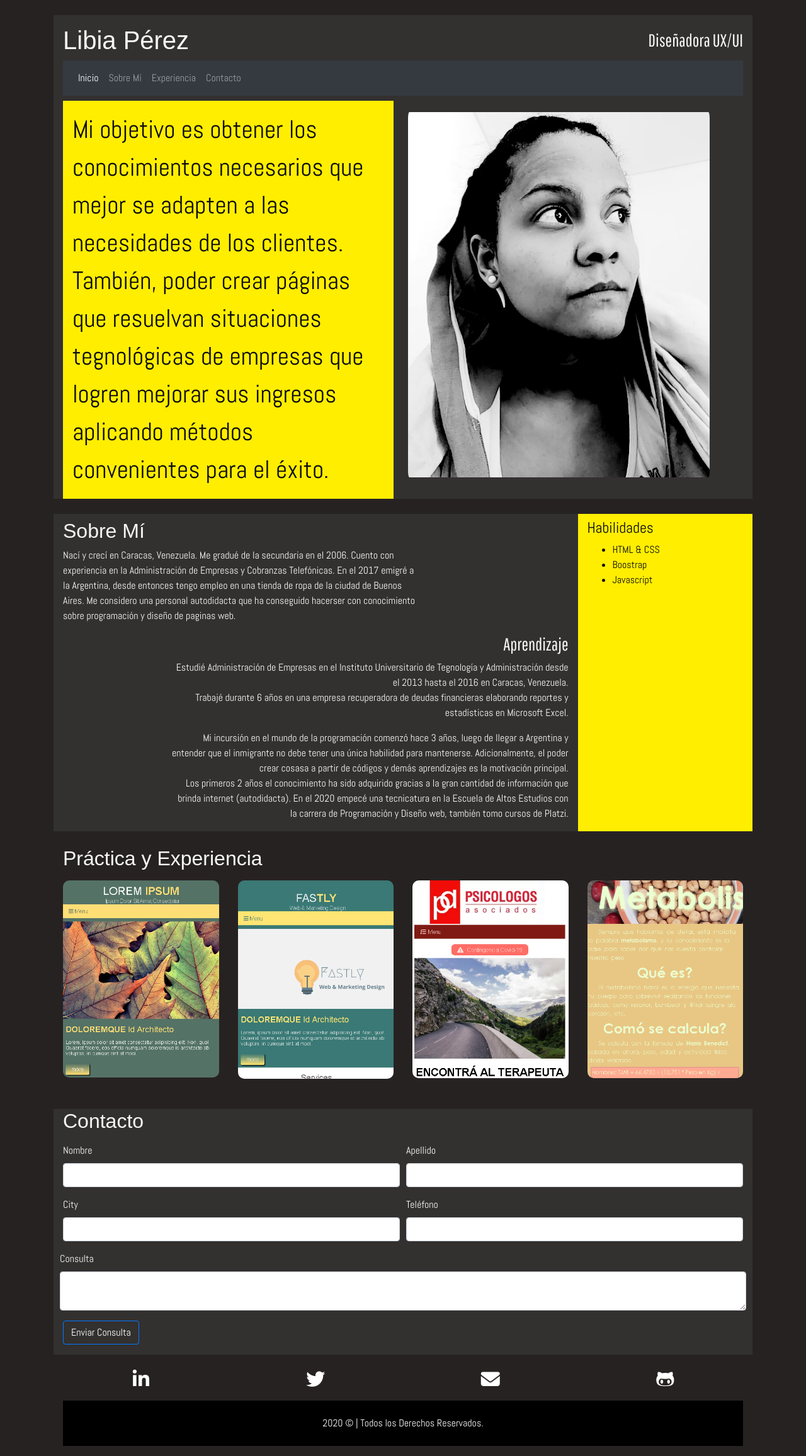
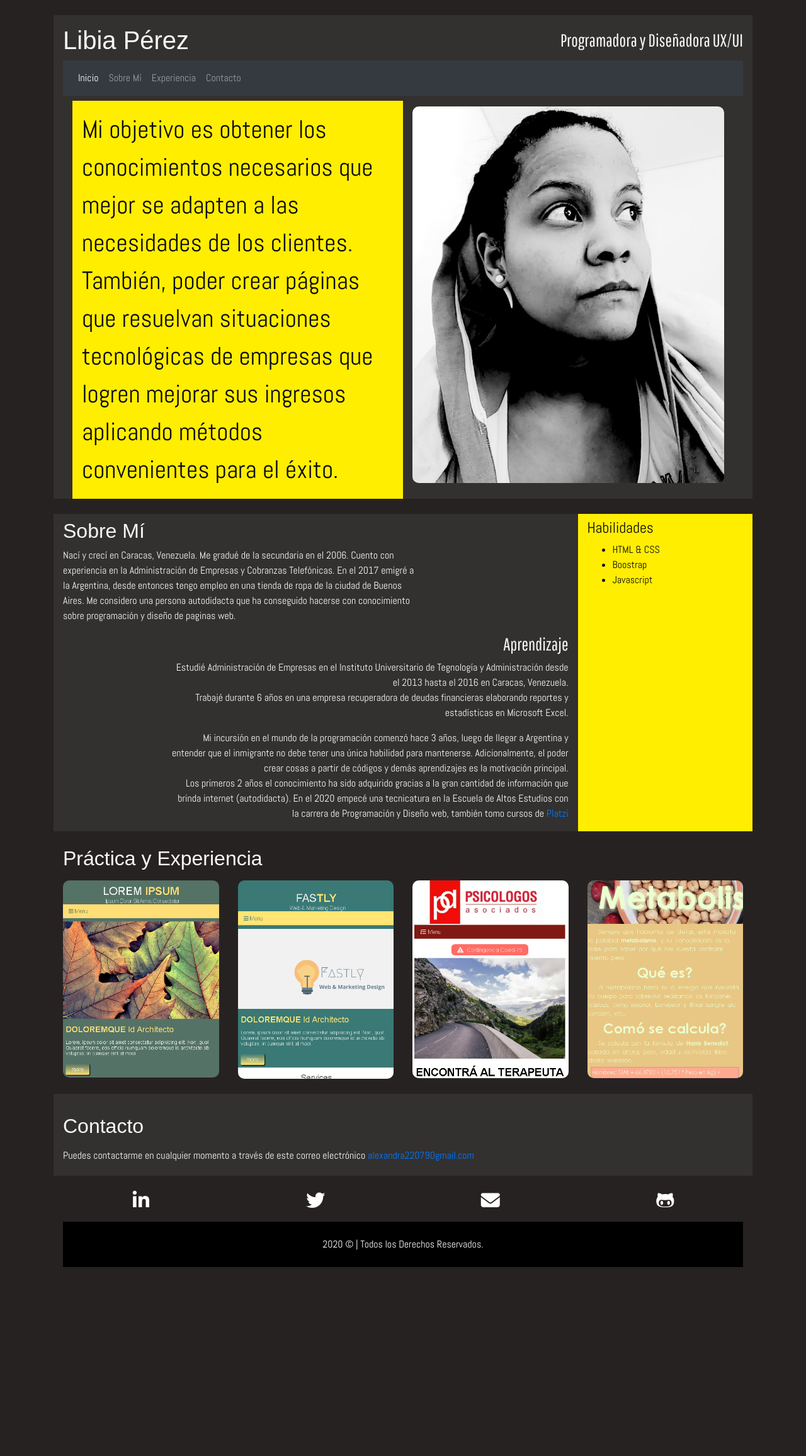
Before and after one commit to alexadictiva/alexadictiva.github.com, a plain HTML site: page index.html in a window 1280 px wide. Shown: the whole page at 63% size. After the commit the page ends 2028 px from the top, so only its background shows below. Drawn offline with nearby package versions, Linux system fonts and the light colour scheme; a web font is replaced by a local one.

Commit message:
verify mistakes and form paused

```diff
--- a/index.html
+++ b/index.html
@@ -1,54 +1,30 @@
 <!DOCTYPE html>
 <html lang="en">
+
 <head>
   <meta charset="UTF-8" />
   <meta name="viewport" content="width=device-width, initial-scale=1.0" />
-    <link
-      href="https://fonts.googleapis.com/css2?family=Lexend+Zetta&display=swap"
-      rel="stylesheet"
-    />
-    <link
-      href="https://fonts.googleapis.com/css2?family=Abel&display=swap"
-      rel="stylesheet"
-    />
-    <link
-      href="https://fonts.googleapis.com/css2?family=Francois+One&display=swap"
-      rel="stylesheet"
-    />
-    <link
-      href="https://fonts.googleapis.com/css2?family=Pathway+Gothic+One&display=swap"
-      rel="stylesheet"
-    />
-    <link
-      rel="stylesheet"
-      href="https://stackpath.bootstrapcdn.com/bootstrap/4.5.0/css/bootstrap.min.css"
-      integrity="sha384-9aIt2nRpC12Uk9gS9baDl411NQApFmC26EwAOH8WgZl5MYYxFfc+NcPb1dKGj7Sk"
-      crossorigin="anonymous"
-    />
+  <link href="https://fonts.googleapis.com/css2?family=Lexend+Zetta&display=swap" rel="stylesheet" />
+  <link href="https://fonts.googleapis.com/css2?family=Abel&display=swap" rel="stylesheet" />
+  <link href="https://fonts.googleapis.com/css2?family=Francois+One&display=swap" rel="stylesheet" />
+  <link href="https://fonts.googleapis.com/css2?family=Pathway+Gothic+One&display=swap" rel="stylesheet" />
+  <link rel="stylesheet" href="https://stackpath.bootstrapcdn.com/bootstrap/4.5.0/css/bootstrap.min.css"
+    integrity="sha384-9aIt2nRpC12Uk9gS9baDl411NQApFmC26EwAOH8WgZl5MYYxFfc+NcPb1dKGj7Sk" crossorigin="anonymous" />
 
   <link rel="stylesheet" href="css/style.css" />
-    <script
-      src="https://kit.fontawesome.com/83ef059c2f.js"
-      crossorigin="anonymous"
-    ></script>
+  <script src="https://kit.fontawesome.com/83ef059c2f.js" crossorigin="anonymous"></script>
   <title>Libia Pérez</title>
 </head>
+
 <body class="container">
   <header class="container mt-4 mb-4">
     <div class="arriba pt-3">
       <h1>Libia <span>Pérez</span></h1>
-        <h3 class="text-right">Diseñadora UX/UI</h3>
+      <h3 class="text-right">Programadora y Diseñadora UX/UI</h3>
     </div>
     <nav class="navbar navbar-expand-lg navbar-dark bg-dark">
-        <button
-          class="navbar-toggler"
-          type="button"
-          data-toggle="collapse"
-          data-target="#navbarText"
-          aria-controls="navbarText"
-          aria-expanded="false"
-          aria-label="Toggle navigation"
-        >
+      <button class="navbar-toggler" type="button" data-toggle="collapse" data-target="#navbarText"
+        aria-controls="navbarText" aria-expanded="false" aria-label="Toggle navigation">
         <span class="navbar-toggler-icon"></span>
       </button>
       <div class="collapse navbar-collapse" id="navbarText">
@@ -68,24 +44,18 @@
         </ul>
       </div>
     </nav>
-      <div class="container-fluid row">
-        <div
-          class="biography col-12-col-sm-12 col-md-12 col-lg-6 col-lx-6 mt-2"
-        >
+    <div class="container-fluid row ml-0">
+      <div class="biography  col-12-col-sm-12 col-md-12 col-lg-6 col-lx-6 mt-2">
         <p class="pt-3">
           Mi objetivo es obtener los conocimientos necesarios que mejor se
           adapten a las necesidades de los clientes. También, poder crear
-            páginas que resuelvan situaciones tegnológicas de empresas que
+          páginas que resuelvan situaciones tecnológicas de empresas que
           logren mejorar sus ingresos aplicando métodos convenientes para el
           éxito.
         </p>
       </div>
       <div class="foto col-12-col-sm-12 col-md-12 col-lg-6 col-lx-6">
-          <img
-            class="img-fluid mt-2 mb-3 pl-2 pr-2"
-            src="img/banner3.jpg"
-            alt="una chica"
-          />
+        <img class="img-fluid mt-2 mb-3" src="img/banner3.jpg" alt="una chica" />
       </div>
     </div>
   </header>
@@ -100,8 +70,8 @@
               en el 2006. Cuento con experiencia en la Administración de
               Empresas y Cobranzas Telefónicas. En el 2017 emigré a la
               Argentina, desde entonces tengo empleo en una tienda de ropa de
-                la ciudad de Buenos Aires. Me considero una personal autodidacta
-                que ha conseguido hacerser con conocimiento sobre programación y
+              la ciudad de Buenos Aires. Me considero una persona autodidacta
+              que ha conseguido hacerse con conocimiento sobre programación y
               diseño de paginas web.
             </p>
           </div>
@@ -119,13 +89,13 @@
               Mi incursión en el mundo de la programación comenzó hace 3 años,
               luego de llegar a Argentina y entender que el inmigrante no debe
               tener una única habilidad para mantenerse. Adicionalmente, el
-                poder crear cosasa a partir de códigos y demás aprendizajes es
+              poder crear cosas a partir de códigos y demás aprendizajes es
               la motivación principal. <br />
               Los primeros 2 años el conocimiento ha sido adquirido gracias a
               la gran cantidad de información que brinda internet
               (autodidacta). En el 2020 empecé una tecnicatura en la Escuela
               de Altos Estudios con la carrera de Programación y Diseño web,
-                también tomo cursos de Platzi.
+              también tomo cursos de <a href="https://platzi.com/r/alexadictiva/">Platzi</a>
             </p>
           </div>
         </div>
@@ -142,53 +112,30 @@
     <section class="container" id="experience">
       <h2 class="mt-4 mb-3">Práctica y Experiencia</h2>
       <article class="row">
-          <div class="col-12 col-sm-12 col-md-6 col-lg-3 col-lx-3 mb-4">
-            <a
-              href="https://alexadictiva.github.io/Responsive-practice/"
-              target="_blank"
-            >
-              <img
-                src="img/service1.jpg"
-                class="img-fluid"
-                alt="Pagina amarillo con verde"
-              />
+        <div class="d-flex justify-content-center col-12 col-sm-12 col-md-6 col-lg-3 col-lx-3 mb-4">
+          <a href="https://alexadictiva.github.io/Responsive-practice/" target="_blank">
+            <img src="img/service1.jpg" class="img-fluid" alt="Pagina amarillo con verde" />
           </a>
         </div>
-          <div class="col-12 col-sm-12 col-md-6 col-lg-3 col-lx-3 mb-4">
+        <div class="d-flex justify-content-center col-12 col-sm-12 col-md-6 col-lg-3 col-lx-3 mb-4">
           <a href="https://alexadictiva.github.io/fastly/" target="_blank">
-              <img
-                src="img/service2.jpg"
-                class="img-fluid"
-                alt="Pagina amarillo con verde"
-            /></a>
+            <img src="img/service2.jpg" class="img-fluid" alt="Pagina amarillo con verde" /></a>
         </div>
-          <div class="col-12 col-sm-12 col-md-6 col-lg-3 col-lx-3 mb-4">
-            <a
-              href="https://github.com/alexadictiva?tab=repositories"
-              target="_blank"
-            >
-              <img
-                src="img/service3.jpg"
-                class="img-fluid"
-                alt="Pagina blanco con rojo"
-            /></a>
+        <div class="d-flex justify-content-center col-12 col-sm-12 col-md-6 col-lg-3 col-lx-3 mb-4">
+          <a href="https://github.com/alexadictiva?tab=repositories" target="_blank">
+            <img src="img/service3.jpg" class="img-fluid" alt="Pagina blanco con rojo" /></a>
         </div>
-          <div class="col-12 col-sm-12 col-md-6 col-lg-3 col-lx-3 mb-4">
-            <a
-              href="https://alexadictiva.github.io/caloriastmb/."
-              target="_blank"
-            >
-              <img
-                src="img/service4.jpg"
-                class="img-fluid"
-                alt="Pagina para calcular calorias"
-            /></a>
+        <div class="d-flex justify-content-center col-12 col-sm-12 col-md-6 col-lg-3 col-lx-3 mb-4">
+          <a href="https://alexadictiva.github.io/caloriastmb/." target="_blank">
+            <img src="img/service4.jpg" class="img-fluid" alt="Pagina para calcular calorias" /></a>
         </div>
       </article>
     </section>
-      <section class="container" id="contact">
+    <section class="container pt-2 pb-1" id="contact">
       <h2 class="mt-4 mb-3">Contacto</h2>
-        <form>
+      <p>Puedes contactarme en cualquier momento a través de este correo electrónico <a
+          href="mailto:alexandra220790gmail.com">alexandra220790gmail.com</a> </p>
+      <!-- <form>
           <div class="form-row">
             <div class="col-md-6 mb-3">
               <label for="validationDefault01">Nombre</label>
@@ -235,38 +182,33 @@
           <button class="boton btn btn-primary mb-3" type="submit" id="send">
             Enviar Consulta
           </button>
-        </form>
+        </form> -->
     </section>
   </main>
   <footer class="container">
     <div class="row">
       <div class="col-6 col-sm-6 col-md-3 col-lg-3 col-xl-3">
         <p class="text-center">
-            <a
-              href="https://www.linkedin.com/in/libia-perez-714686172/"
-              target="_blank"
-              ><i class="fab fa-linkedin-in"></i>
+          <a href="https://www.linkedin.com/in/libia-perez-714686172/" target="_blank"><i
+              class="fab fa-linkedin-in"></i>
           </a>
         </p>
       </div>
       <div class="col-6 col-sm-6 col-md-3 col-lg-3 col-xl-3">
         <p class="text-center">
-            <a href="https://twitter.com/alexAdictiva" target="_blank"
-              ><i class="fab fa-twitter"></i>
+          <a href="https://twitter.com/alexAdictiva" target="_blank"><i class="fab fa-twitter"></i>
           </a>
         </p>
       </div>
       <div class="col-6 col-sm-6 col-md-3 col-lg-3 col-xl-3">
         <p class="text-center">
-            <a href="mailto:alexandra220790@gmail.com" target="_blank"
-              ><i class="fas fa-envelope"></i>
+          <a href="mailto:alexandra220790@gmail.com" target="_blank"><i class="fas fa-envelope"></i>
           </a>
         </p>
       </div>
       <div class="col-6 col-sm-6 col-md-3 col-lg-3 col-xl-3">
         <p class="text-center">
-            <a href="https://github.com/alexadictiva" target="_blank"
-              ><i class="fab fa-github-alt"></i>
+          <a href="https://github.com/alexadictiva" target="_blank"><i class="fab fa-github-alt"></i>
           </a>
         </p>
       </div>
@@ -276,20 +218,15 @@
     </p>
   </footer>
   <script src="js/main.js"></script>
-    <script
-      src="https://code.jquery.com/jquery-3.5.1.slim.min.js"
+  <script src="https://code.jquery.com/jquery-3.5.1.slim.min.js"
     integrity="sha384-DfXdz2htPH0lsSSs5nCTpuj/zy4C+OGpamoFVy38MVBnE+IbbVYUew+OrCXaRkfj"
-      crossorigin="anonymous"
-    ></script>
-    <script
-      src="https://cdn.jsdelivr.net/npm/popper.js@1.16.0/dist/umd/popper.min.js"
+    crossorigin="anonymous"></script>
+  <script src="https://cdn.jsdelivr.net/npm/popper.js@1.16.0/dist/umd/popper.min.js"
     integrity="sha384-Q6E9RHvbIyZFJoft+2mJbHaEWldlvI9IOYy5n3zV9zzTtmI3UksdQRVvoxMfooAo"
-      crossorigin="anonymous"
-    ></script>
-    <script
-      src="https://stackpath.bootstrapcdn.com/bootstrap/4.5.0/js/bootstrap.min.js"
+    crossorigin="anonymous"></script>
+  <script src="https://stackpath.bootstrapcdn.com/bootstrap/4.5.0/js/bootstrap.min.js"
     integrity="sha384-OgVRvuATP1z7JjHLkuOU7Xw704+h835Lr+6QL9UvYjZE3Ipu6Tp75j7Bh/kR0JKI"
-      crossorigin="anonymous"
-    ></script>
+    crossorigin="anonymous"></script>
 </body>
+
 </html>
--- a/js/main.js
+++ b/js/main.js
@@ -1,3 +1,4 @@
+/*
 var nombre = document.getElementById("validationDefault01");
 var send = document.getElementById("send");
 send.addEventListener("click", enviarConsulta);
@@ -6,3 +7,4 @@ function enviarConsulta() {
   //se activa el método alert luego de 2 segundos
   setTimeout("alert('Su consulta fué enviada. Pronto será contactad@')", 2000);
 }
+*/
```
Lines whose indentation alone changed are shown as unchanged.
